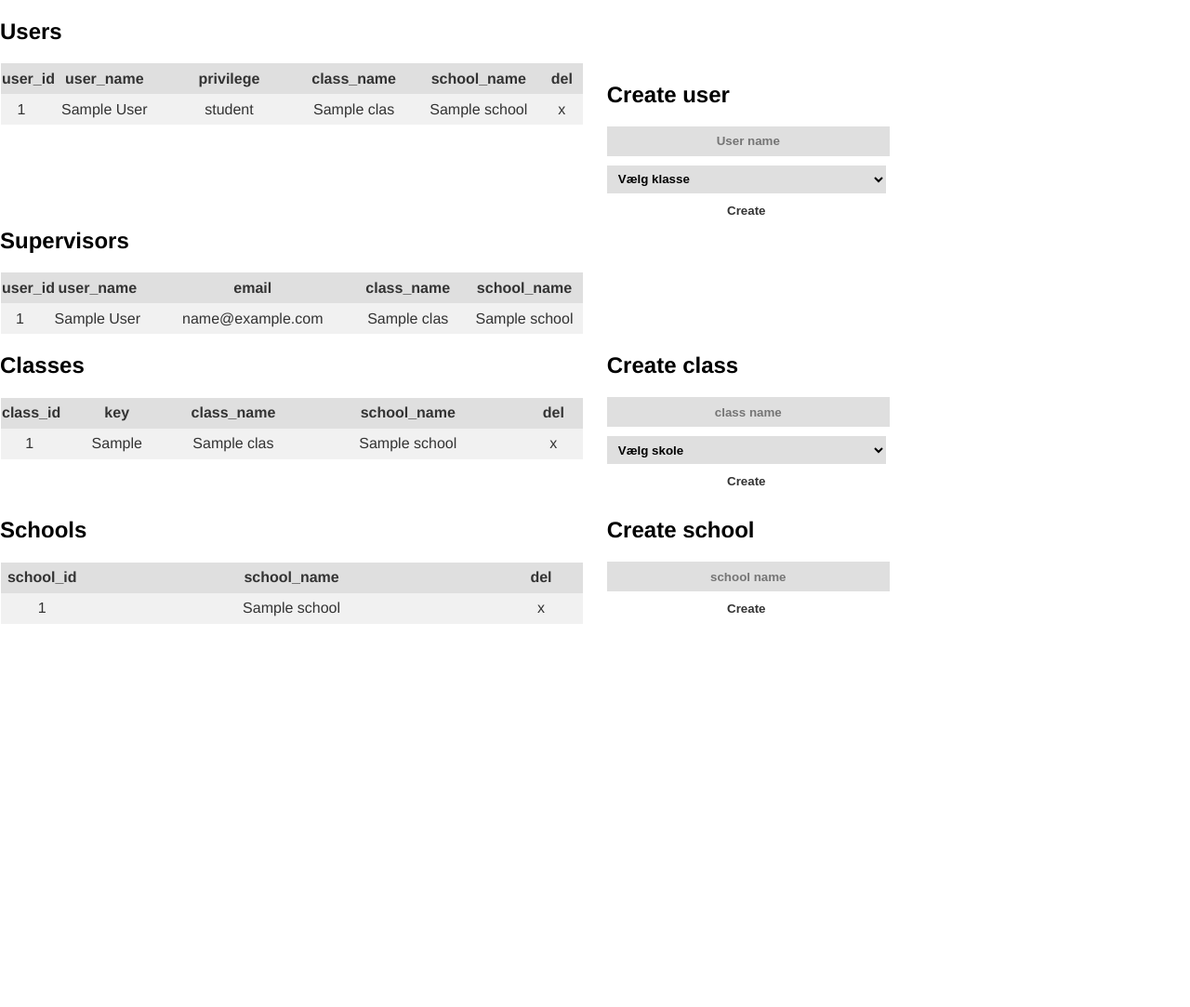
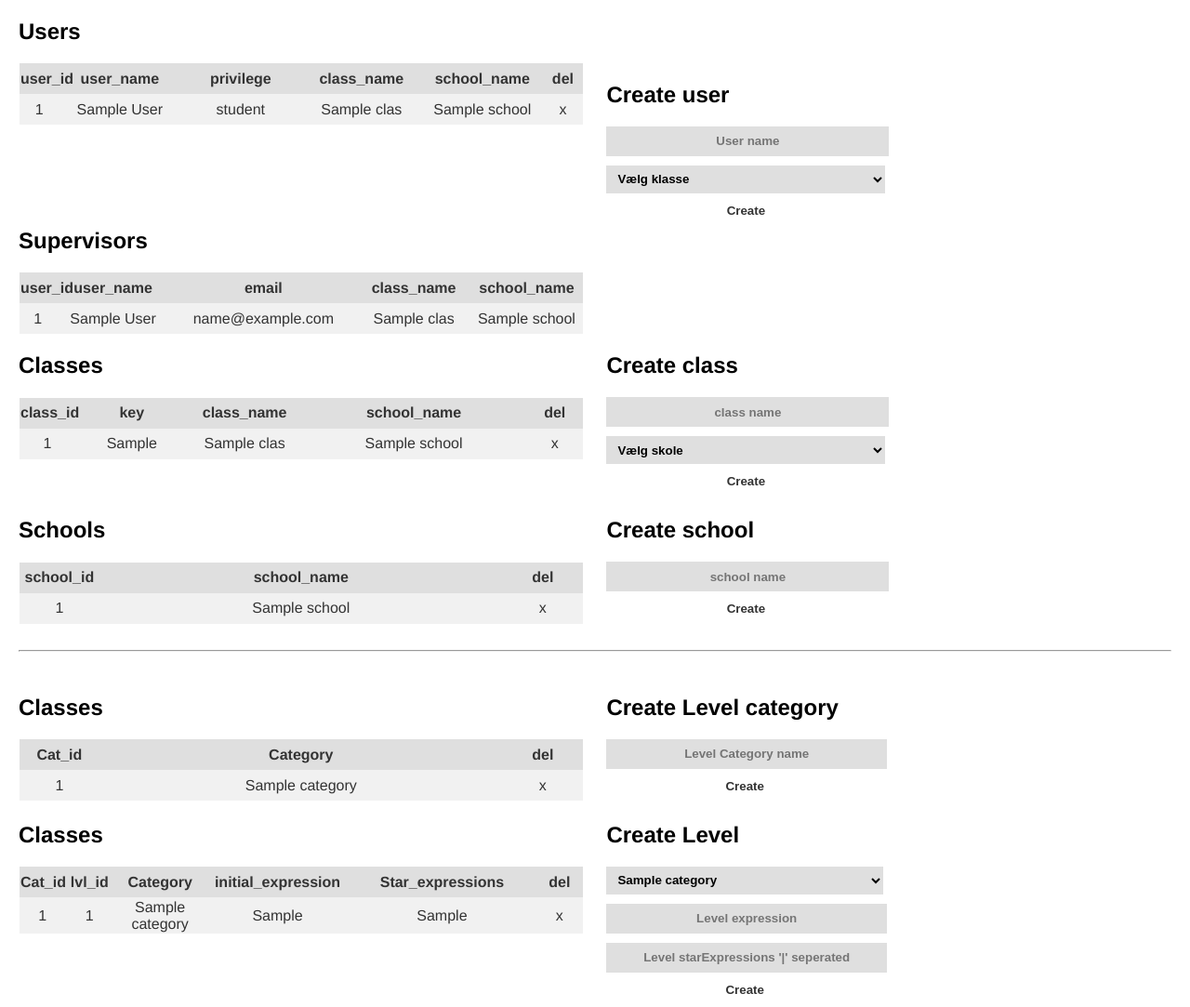
Before and after one commit to AAUSoftwareStudentGroup/P2-Gamification, a PHP site: page /admin in a window 1280 px wide. Shown: the whole page at 93% size. Before the commit the page ends 671 px from the top, so only its background shows below. Run offline with PHP 8.4, Linux system fonts and the light colour scheme; the visitor is signed in with stand-in values (Sample User, id 1); tables that the repository leaves empty or names only in its code hold one stand-in row (values such as "Sample post").

Commit message:
Adds admin functions to add and delete levels

```diff
--- a/ThreeOneSevenBee.Frontend.Website/css.css
+++ b/ThreeOneSevenBee.Frontend.Website/css.css
@@ -1,7 +1,7 @@
 body {
     font-family: Helvetica, Arial, sans-serif;
     margin: 0;
-    overflow: hidden;
+    /*overflow: hidden;*/
 }
 
 .fl {
@@ -13,6 +13,7 @@ body {
 
 .row {
     clear: both;
+    padding: 0 20px;
 }
 
 .r1_1 {
@@ -20,6 +21,13 @@ body {
     width: 100%;
 }
 
+
+.r1_4 {
+    float: left;
+    width: 24%;
+    margin-right: 1%;
+}
+.r1_4:last-child {margin-right: 0;}
 .r2_4 {
     float: left;
     width: 49%;
@@ -39,6 +47,10 @@ body {
 
 .textcenter {
     text-align: center;
+}
+
+.textLeft {
+    text-align: left;
 }
 
 input {
--- a/ThreeOneSevenBee.Frontend.Website/pages/admin.php
+++ b/ThreeOneSevenBee.Frontend.Website/pages/admin.php
@@ -16,6 +16,20 @@ if(isset($_POST) && !empty($_POST)) {
                             );
             }
             break;
+        case 'create_level_category':
+            $db->query("INSERT INTO gamedb.level_category (level_category.name) VALUES (?)",
+                        $_POST['cat_name']
+                    );
+            break;
+        case 'create_level':
+            $db->query("INSERT INTO gamedb.level
+                            (level.level_category_id, level.initial_expression, level.star_expressions)
+                        VALUES (?, ?, ?)",
+                        $_POST['category_id'],
+                        $_POST['level_expression'],
+                        $_POST['star_expressions']
+                    );
+            break;
     }
 }
 
@@ -27,6 +41,8 @@ $users = array();
 $supervisors = array();
 $classes = array();
 $schools = array();
+$categories = array();
+$levels = array();
 
 $db->query("SELECT
                 user.id AS id,
@@ -89,6 +105,28 @@ while($row = $db->fetch())
     $schools[] = $row;
 
 
+///// CATEGORIES
+$db->query( "SELECT
+                c.id,
+                c.name
+            FROM gamedb.level_category AS c"
+            );
+while($row = $db->fetch())
+    $categories[] = $row;
+
+///// LEVELS
+$db->query("SELECT
+                l.id AS level_id,
+                c.id AS category_id,
+                c.name AS category_name,
+                l.initial_expression,
+                l.star_expressions
+            FROM gamedb.level AS l
+            LEFT JOIN gamedb.level_category AS c
+            ON l.level_category_id = c.id;"
+        );
+while($row = $db->fetch())
+    $levels[] = $row;
 
 
 ?>
@@ -216,6 +254,75 @@ while($row = $db->fetch())
         <input type="submit" value="Create" />
     </form>
 </div>
+<div class="row">
+    <br>
+    <hr />
+    <br>
+    <div class="r2_4">
+        <h2>Classes</h2>
+        <table class="r1_1 category_table">
+            <tr>
+                <th colspan="1">Cat_id</th>
+                <th colspan="5">Category</th>
+                <th colspan="1">del</th>
+            </tr>
+            <? foreach ($categories as $cat): ?>
+            <tr>
+                <td colspan="1"><?= $cat['id'] ?></td>
+                <td colspan="5"><?= $cat['name'] ?></td>
+                <td colspan="1" class="delete" data-id="<?= $cat['id'] ?>">x</td>
+            </tr>
+            <? endforeach; ?>
+        </table>
+    </div>
+    <div class="r1_4">
+        <form method="POST" action="">
+            <h2>Create Level category</h2>
+            <input type="hidden" name="action" value="create_level_category" />
+            <input type="text" name="cat_name" placeholder="Level Category name" />
+            <input type="submit" value="Create" />
+        </form>
+    </div>
+</div>
+<div class="row">
+    <div class="r2_4">
+        <h2>Classes</h2>
+        <table class="r1_1 level_table">
+            <tr>
+                <th colspan="1">Cat_id</th>
+                <th colspan="1">lvl_id</th>
+                <th colspan="2">Category</th>
+                <th colspan="3">initial_expression</th>
+                <th colspan="4">Star_expressions</th>
+                <th colspan="1">del</th>
+            </tr>
+            <? foreach ($levels as $lvl): ?>
+            <tr>
+                <td colspan="1"><?= $lvl['category_id'] ?></td>
+                <td colspan="1"><?= $lvl['level_id'] ?></td>
+                <td colspan="2"><?= $lvl['category_name'] ?></td>
+                <td colspan="3"><?= $lvl['initial_expression'] ?></td>
+                <td colspan="4"><?= $lvl['star_expressions'] ?></td>
+                <td colspan="1" class="delete" data-id="<?= $lvl['level_id'] ?>">x</td>
+            </tr>
+            <? endforeach; ?>
+        </table>
+    </div>
+    <div class="r1_4">
+        <form method="POST" action="" class="level_table">
+            <h2>Create Level</h2>
+            <input type="hidden" name="action" value="create_level" />
+            <select name="category_id">
+                <? foreach ($categories as $cat): ?>
+                <option value="<?= $cat['id'] ?>"><?= $cat['name'] ?></option>
+                <? endforeach; ?>
+            </select>
+            <input type="text" name="level_expression" placeholder="Level expression" />
+            <input type="text" name="star_expressions" placeholder="Level starExpressions '|' seperated" />
+            <input type="submit" value="Create" />
+        </form>
+    </div>
+</div>
 
 <script>
     $('.class_table').on('click', '.delete', function() {
@@ -228,6 +335,16 @@ while($row = $db->fetch())
         $.get( "/api", { action: "delete_school_by_id", school_id: id });
         $(this).parent().remove();
     });
+    $('.category_table').on('click', '.delete', function() {
+        var id = $(this).data('id');
+        $.get( "/api", { action: "delete_category_by_id", category_id: id });
+        window.location = window.location;
+    });
+    $('.level_table').on('click', '.delete', function() {
+        var id = $(this).data('id');
+        $.get( "/api", { action: "delete_level_by_id", level_id: id });
+        $(this).parent().remove();
+    });
 </script>
 
 <? require('footer.php'); ?>
```
Also changed, not shown: ThreeOneSevenBee.Frontend.Website/api/index.php (+17 -0 lines).
